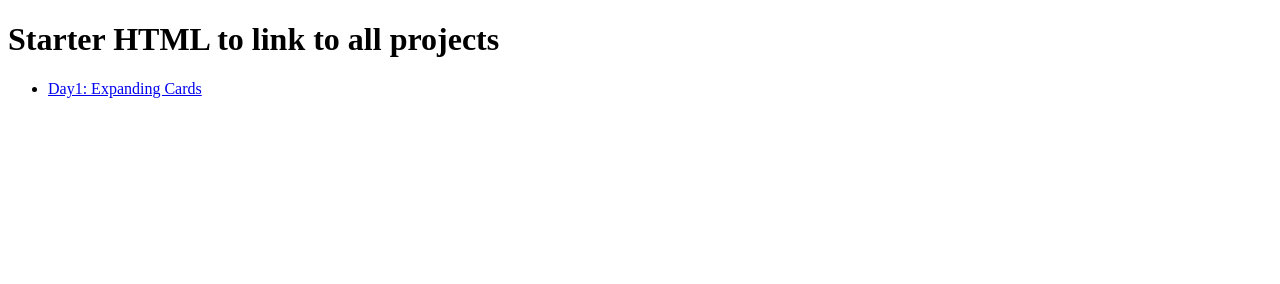
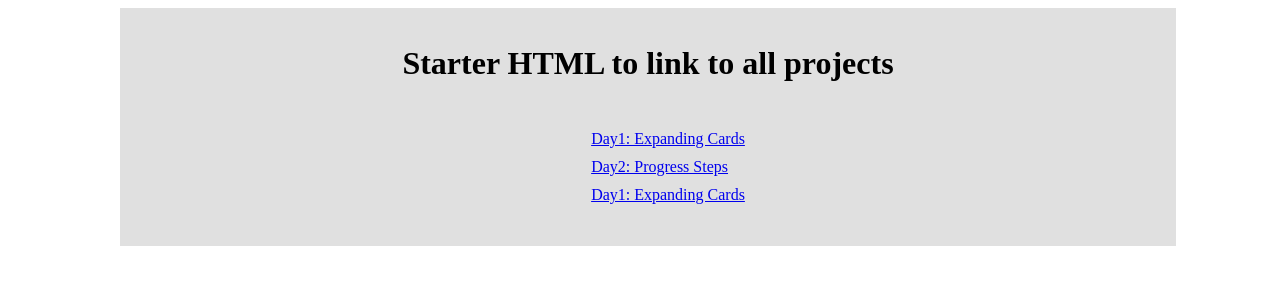
Before and after one commit to aHojo/100DaysofJavascript, a plain HTML site: page index.html in a window 1280 px wide. Drawn offline with Linux system fonts and the light colour scheme.

Commit message:
Added links to hmtl

```diff
--- a/index.html
+++ b/index.html
@@ -4,14 +4,19 @@
 <head>
   <meta charset="UTF-8">
   <meta name="viewport" content="width=device-width, initial-scale=1.0">
+  <link rel="stylesheet" href="style.css">
   <title>Starter</title>
 </head>
 
 <body>
-  <h1>Starter HTML to link to all projects</h1>
-  <ul>
-    <li><a href="./Day1-Expanding_Cards/index.html">Day1: Expanding Cards</a></li>
-  </ul>
+  <div class="container">
+    <h1>Starter HTML to link to all projects</h1>
+    <ul>
+      <li><a href="./Day1-Expanding_Cards/index.html">Day1: Expanding Cards</a></li>
+      <li><a href="./Day2-Progress_Steps/index.html">Day2: Progress Steps</a></li>
+      <li><a href="./Day3-Rotating_Navigation/index.html">Day1: Expanding Cards</a></li>
+    </ul>
+  </div>
 </body>
 
 </html>
--- /dev/null
+++ b/style.css
@@ -0,0 +1,22 @@
+body {
+  height: 100vh;
+  width: 100vw;
+}
+.container {
+  margin: 0 auto;
+  display: flex;
+  flex-direction: column;
+  align-items: center;
+  justify-content: flex-start;
+  width: 80%;
+  padding: 1rem;
+  background-color: #e0e0e0 ;
+}
+
+.container ul {
+  list-style-type: none;
+}
+
+.container ul li {
+  margin: 10px auto;
+}
```
